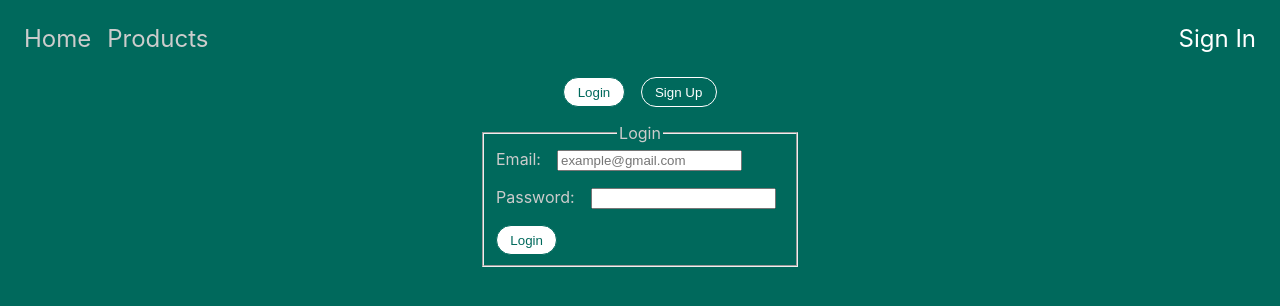
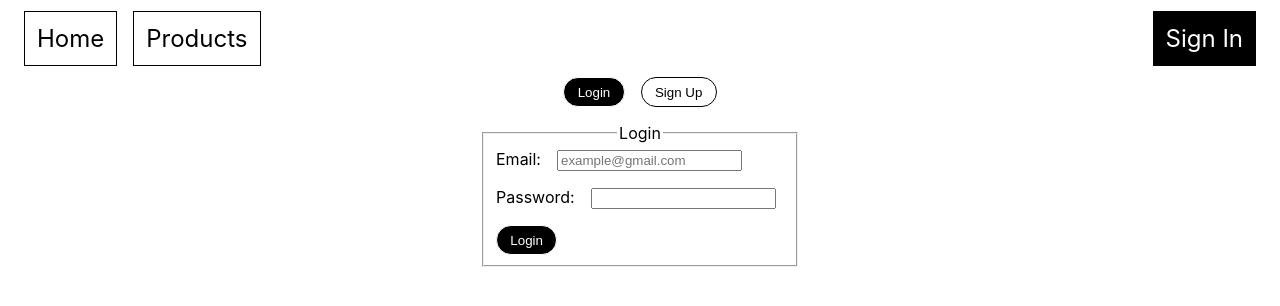
Before and after one commit to SbZhechev/my-shop, a React (Create React App) app in the folder client/: page /signIn in a window 1280 px wide. Shown: the top 306 px of the page. Built offline with nearby package versions, Linux system fonts and the light colour scheme.

Commit message:
Changed color theme.

```diff
--- a/client/src/components/App.css
+++ b/client/src/components/App.css
@@ -1,8 +1,6 @@
 .section {
   height: 100%;
   text-align: center;
-  background-color: var(--background-main-color);
-  color: #cccccc;
 }
 
 .section__heading {
--- a/client/src/components/authentication/authenticationForm.css
+++ b/client/src/components/authentication/authenticationForm.css
@@ -24,7 +24,7 @@
 }
 
 .form__actions__feedbackMessage {
-  width: 80%;
+  width: 70%;
   color: green;
   margin: 0;
 }
--- a/client/src/components/navigation/Navigation.css
+++ b/client/src/components/navigation/Navigation.css
@@ -12,7 +12,7 @@
   flex-wrap: wrap;
   list-style-type: none;
   gap: 1rem;
-  font-size: clamp(1rem, 1.5rem, 5rem);
+  font-size: clamp(1rem, 4vw, 1.5rem);
 }
 
 .navigation__listItem--last {
@@ -21,16 +21,18 @@
 
 .navigation__link {
   text-decoration: none;
-  color: #cccccc;
+  color: black;
+  border: 1px solid black;
+  padding: 0.5em;
 }
 
 .navigation__link:hover,
 .navigation__link:focus,
 .navigation__link--active {
   color: white;
+  background-color: black;
 }
 
-.navigation__link--active:hover,
-.navigation__link--active:focus {
-  filter: brightness(90%);
+.navigation__link--active:hover {
+  outline: 1px solid black;
 }
--- a/client/src/index.css
+++ b/client/src/index.css
@@ -1,9 +1,9 @@
 :root {
-  --active-font-color: #00695c;
-  --active-background-color: white;
-  --inactive-font-color: white;
-  --inactive-background-color: #00695c;
-  --background-main-color: #00695c
+  --active-font-color: white;
+  --active-background-color: black;
+  --inactive-font-color: black;
+  --inactive-background-color: white;
+  --background-main-color: white;
 }
 
 html {
```
